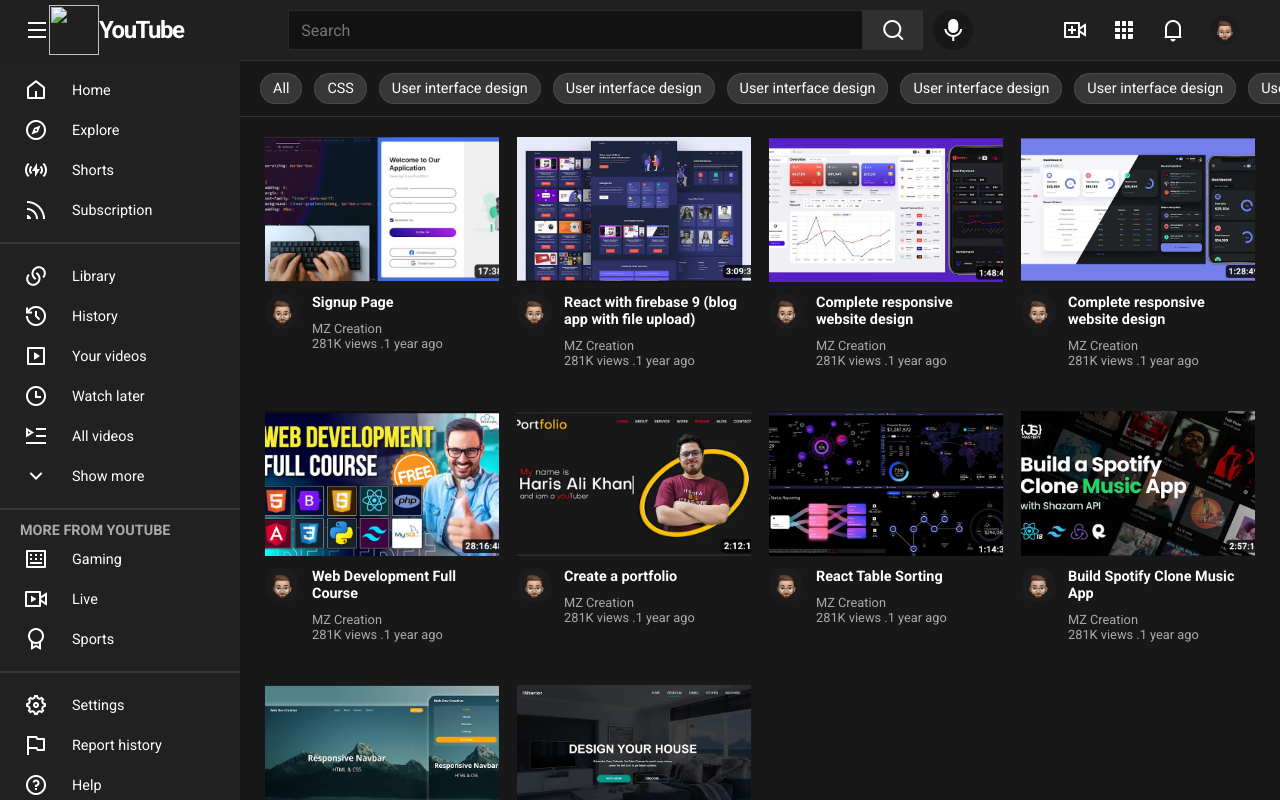
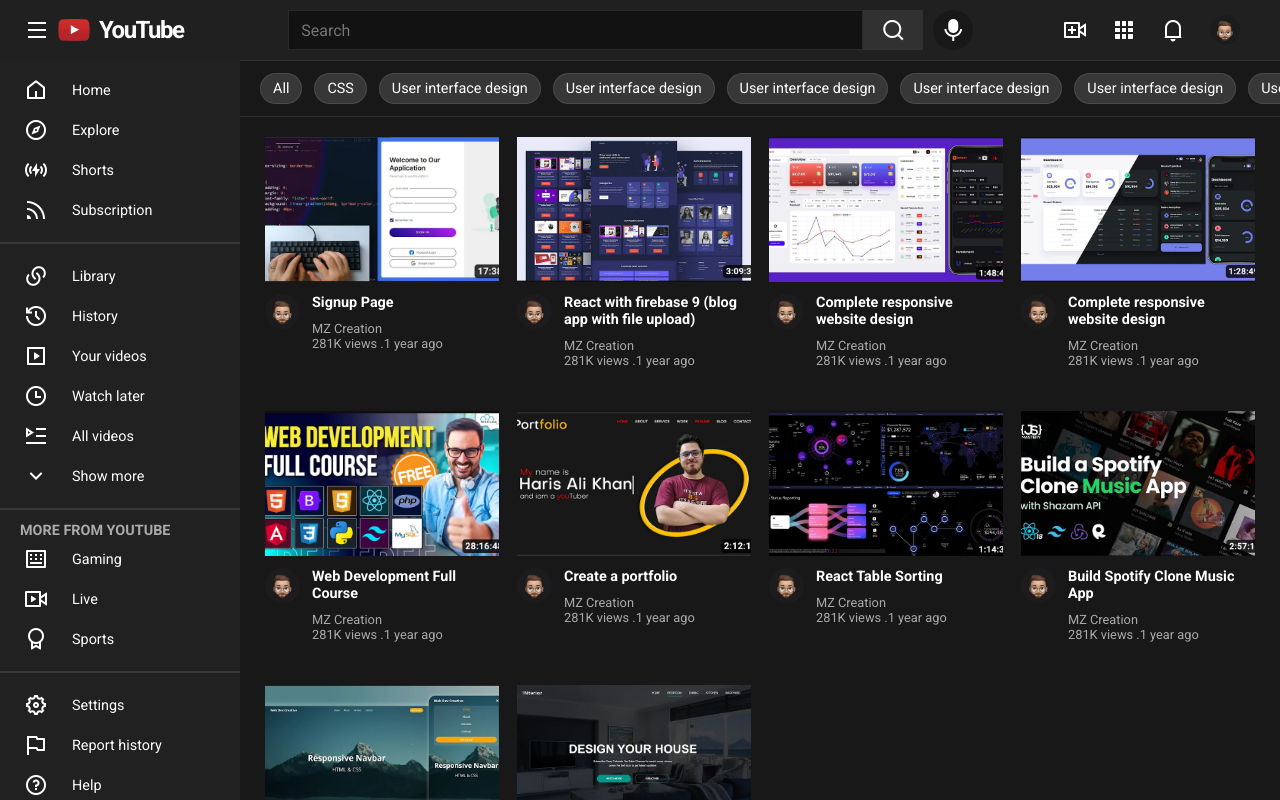
Before and after one commit to mihirzalavadiya/youtube-clone, a plain HTML site: page index.html in a window 1280 px wide. Drawn offline with nearby package versions, Linux system fonts and the light colour scheme.

Commit message:
fix the build issue again

```diff
--- a/index.html
+++ b/index.html
@@ -18,7 +18,7 @@
             <i class="ri-menu-line"></i>
             <div class="logo">
                 <div class="logo-img">
-                    <img src=".youtube-logo-png-2061.png" alt="">
+                    <img src="youtube-logo-png-2061.png" alt="">
                 </div>
                 <h1 id="logo-txt">YouTube</h1>
             </div>
```
